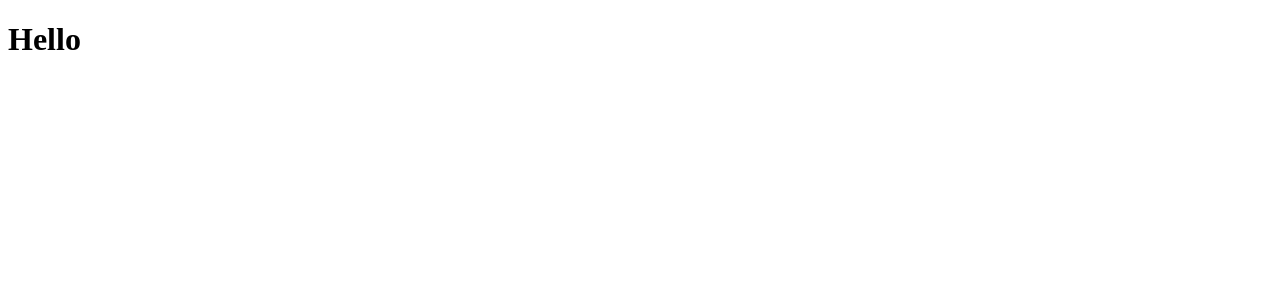
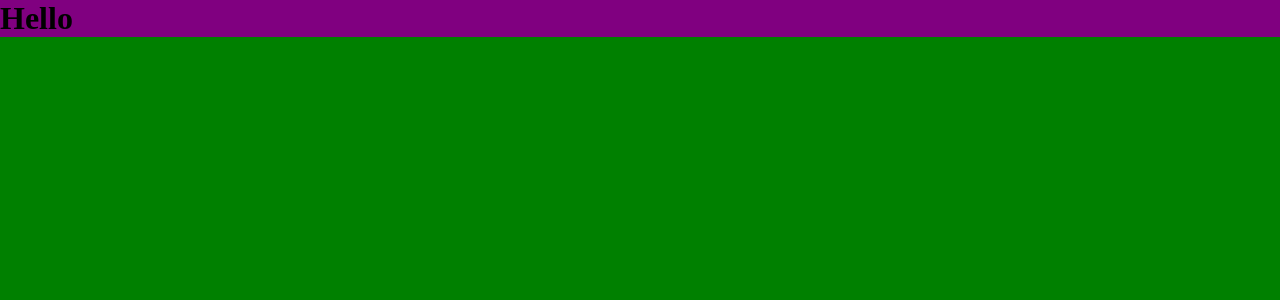
Before and after one commit to brunoderocco/react_landing_pages, a React (Create React App) app: page / in a window 1280 px wide. Shown: the top 300 px of the page. Built offline with nearby package versions, Linux system fonts and the light colour scheme.

Commit message:
Initial Commit

```diff
--- a/package.json
+++ b/package.json
@@ -9,6 +9,7 @@
     "react": "^18.2.0",
     "react-dom": "^18.2.0",
     "react-scripts": "^5.0.1",
+    "styled-components": "^6.0.7",
     "web-vitals": "^2.1.4"
   },
   "scripts": {
--- a/src/index.js
+++ b/src/index.js
@@ -1,10 +1,19 @@
 import React from 'react';
 import ReactDOM from 'react-dom/client';
+import { ThemeProvider } from "styled-components";
+
+import { GlobalStyles } from './styles/global-styles';
+import { theme } from './styles/theme';
 import Home from './templates/App';
+
+
 
 const root = ReactDOM.createRoot(document.getElementById('root'));
 root.render(
   <React.StrictMode>
-    <Home />
+    <ThemeProvider theme={theme}>
+      <GlobalStyles />
+      <Home />
+    </ThemeProvider >
   </React.StrictMode>
 );
--- /dev/null
+++ b/src/styles/global-styles.js
@@ -0,0 +1,12 @@
+import { createGlobalStyle } from "styled-components";
+
+export const GlobalStyles = createGlobalStyle`
+  * {
+    margin: 0;
+    padding: 0;
+  }
+
+  body{
+    background: green;
+  }
+`;
--- /dev/null
+++ b/src/styles/theme.js
@@ -0,0 +1,4 @@
+export const theme = {
+  mainBg: 'red',
+  secondaryBg: 'red',
+};
--- a/src/templates/App/index.jsx
+++ b/src/templates/App/index.jsx
@@ -1,7 +1,11 @@
+import * as Styled from "./styles";
+
 function Home() {
   return (
     <div className="App">
-      <h1>Hello</h1>
+      <Styled.Wrapper background="purple">
+        <h1>Hello</h1>
+      </Styled.Wrapper>
     </div>
   );
 }
--- /dev/null
+++ b/src/templates/App/styles.js
@@ -0,0 +1,8 @@
+import styled, { css } from "styled-components";
+
+export const Wrapper = styled.div`
+  ${(props) => css`
+    background: ${props.background};
+`}
+
+`;
```
Also changed, not shown: 2 other files (tests, documents, lock files or other folders).
